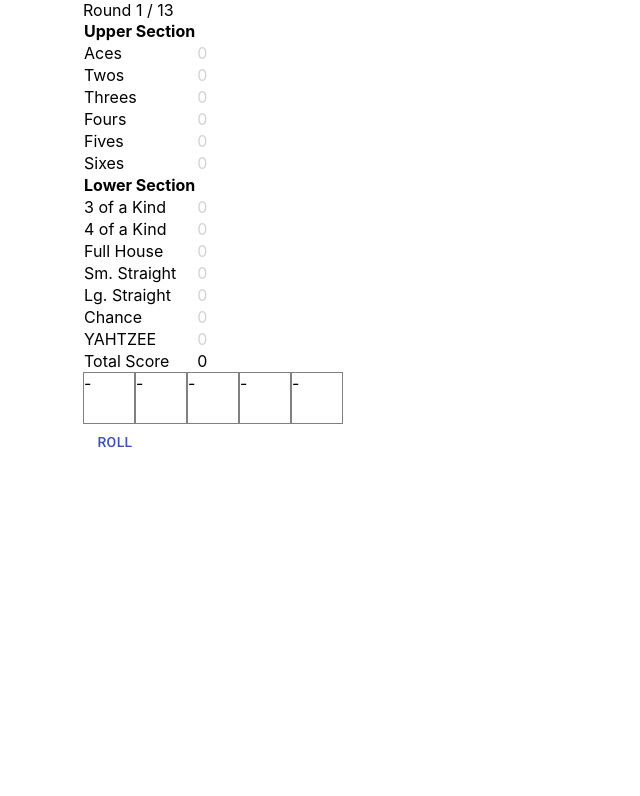
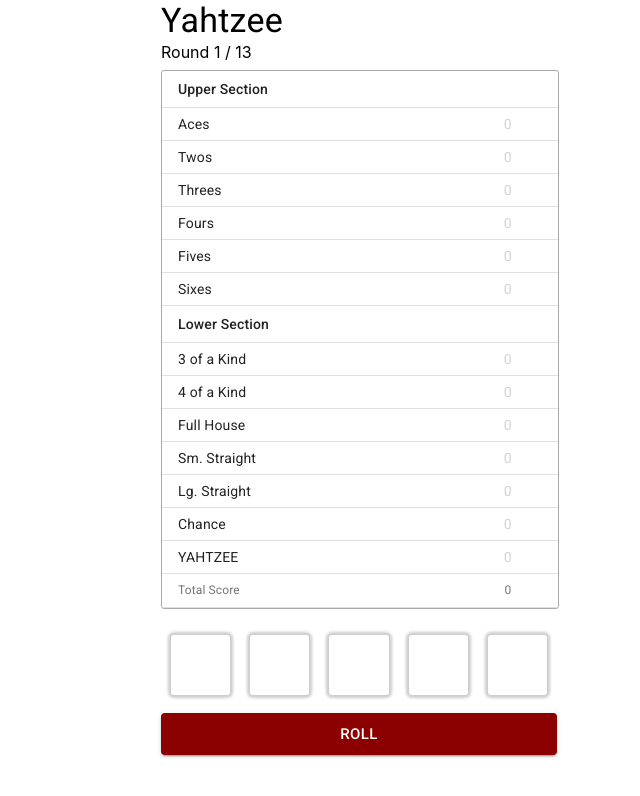
Before and after one commit to aamharris/yahtzee-react, a React (Create React App) app: page / in a window 1280 px wide. Shown: the top 796 px of the page, without its empty margins (281-921 px from the left). Built offline with nearby package versions, Linux system fonts and the light colour scheme.

Commit message:
update styles to use mui

```diff
--- a/src/dice-container/index.tsx
+++ b/src/dice-container/index.tsx
@@ -1,4 +1,4 @@
-import Box from "@material-ui/core/Box";
+import Box, { BoxProps } from "@material-ui/core/Box";
 import Button from "@material-ui/core/Button";
 import React from "react";
 import { YahtzeeDice } from "../game";
@@ -8,6 +8,7 @@
 import DiceFour from "./images/dice-four.png";
 import DiceFive from "./images/dice-five.png";
 import DiceSix from "./images/dice-six.png";
+import { styled } from "@material-ui/core/styles";
 
 type DiceContainerProps = {
   dice: YahtzeeDice[];
@@ -42,28 +43,49 @@
     onDiceRolled(diceRoll);
   };
 
+  type DicePlaceholderProps = BoxProps & {
+    islocked: boolean;
+  };
+
+  const DicePlaceholder = styled(({ islocked, ...other }) => <Box {...other} />)({
+    background: "##f3f3f3",
+    borderRadius: 3,
+    boxShadow: (props: DicePlaceholderProps) =>
+      `0px 0px 3px 3px rgba${props.islocked ? "(230,0,0,0.20)" : "(0,0,0,0.20)"}`,
+    webkitBoxShadow: "0px 0px 3px 3px rgba(0,0,0,0.20)",
+    mozBoxShadow: "0px 0px 3px 3px rgba(0,0,0,0.20)",
+    width: "60px",
+    height: "60px",
+    margin: "10px",
+  });
+
   return (
     <>
-      <Box display={"flex"}>
+      <Box py={1} display={"flex"}>
         {dice.map((d: YahtzeeDice) => {
           return (
-            <div
+            <DicePlaceholder
               key={d.id}
+              islocked={d.isLocked}
               data-testid={`dice-${d.id}`}
               onClick={() => onDiceClicked(d)}
-              style={{ width: "50px", height: "50px", border: `1px solid ${d.isLocked ? "yellow" : "gray"}` }}
             >
               {d.value ? (
-                <img style={{ width: "50px", height: "50px" }} src={dicePathLookup[d.value]} alt={d.value.toString()} />
-              ) : (
-                "-"
-              )}
-            </div>
+                <img style={{ height: "100%" }} src={dicePathLookup[d.value]} alt={d.value.toString()} />
+              ) : null}
+            </DicePlaceholder>
           );
         })}
       </Box>
-      <Button color="primary" onClick={rollDice} disabled={!canRollDice}>
-        Roll
+      <Button
+        fullWidth
+        size={"large"}
+        color={"primary"}
+        variant={"contained"}
+        onClick={rollDice}
+        disabled={!canRollDice}
+      >
+        <div>Roll</div>
       </Button>
     </>
   );
--- a/src/game/Game.css
+++ /dev/null
@@ -1,38 +0,0 @@
-.App {
-  text-align: center;
-}
-
-.App-logo {
-  height: 40vmin;
-  pointer-events: none;
-}
-
-@media (prefers-reduced-motion: no-preference) {
-  .App-logo {
-    animation: App-logo-spin infinite 20s linear;
-  }
-}
-
-.App-header {
-  background-color: #282c34;
-  min-height: 100vh;
-  display: flex;
-  flex-direction: column;
-  align-items: center;
-  justify-content: center;
-  font-size: calc(10px + 2vmin);
-  color: white;
-}
-
-.App-link {
-  color: #61dafb;
-}
-
-@keyframes App-logo-spin {
-  from {
-    transform: rotate(0deg);
-  }
-  to {
-    transform: rotate(360deg);
-  }
-}
--- a/src/game/index.tsx
+++ b/src/game/index.tsx
@@ -1,11 +1,14 @@
 import React, { useState } from "react";
-import "./Game.css";
 import DiceContainer from "../dice-container";
 import Scorecard, { YahtzeeScorecard2 } from "../scorecard";
 import { MAX_ROLL_PER_ROUND, MAX_ROUND_COUNT } from "../constants";
 import { createNewScorecard } from "../scorecard/scorecardManager";
 import Container from "@material-ui/core/Container";
 import Box from "@material-ui/core/Box";
+import AppBar from "@material-ui/core/AppBar";
+import Toolbar from "@material-ui/core/Toolbar";
+import Button from "@material-ui/core/Button";
+import Typography from "@material-ui/core/Typography";
 
 export interface YahtzeeDice {
   id: number;
@@ -54,9 +57,11 @@
   };
 
   return (
-    <Container maxWidth={"sm"}>
+    <Container maxWidth={"xs"}>
+      <Typography variant="h4">Yahtzee</Typography>
       <Box flex justifyContent={"center"}>
         <div>Round {gameRound} / 13</div>
+        <Box py={1}>
           <Scorecard
             dice={dice}
             scorecard={scorecard}
@@ -64,12 +69,16 @@
             onScorecardChanged={onScorecardChanged}
             canSelectScore={canSelectScore}
           />
+        </Box>
+        <Box>
           <DiceContainer
             dice={dice}
             onDiceClicked={onDiceClicked}
             canRollDice={currentRollCount !== MAX_ROLL_PER_ROUND && !isGameOver}
             onDiceRolled={onDiceRolled}
           />
+        </Box>
+
         {isGameOver && "Game Over!"}
       </Box>
     </Container>
--- a/src/index.tsx
+++ b/src/index.tsx
@@ -1,12 +1,29 @@
+import { createMuiTheme, ThemeProvider } from "@material-ui/core/styles";
 import React from "react";
 import ReactDOM from "react-dom";
 import Game from "./game";
 import "./index.css";
 import reportWebVitals from "./reportWebVitals";
 
+const theme = createMuiTheme({
+  palette: {
+    primary: {
+      main: "#8b0000",
+    },
+  },
+});
+
+function App() {
+  return (
+    <ThemeProvider theme={theme}>
+      <Game />
+    </ThemeProvider>
+  );
+}
+
 ReactDOM.render(
   <React.StrictMode>
-    <Game />
+    <App />
   </React.StrictMode>,
   document.getElementById("root")
 );
--- a/src/scorecard/ScorecardRow.tsx
+++ b/src/scorecard/ScorecardRow.tsx
@@ -1,3 +1,6 @@
+import TableCell from "@material-ui/core/TableCell";
+import TableRow from "@material-ui/core/TableRow";
+import React from "react";
 import { ScorecardRowData } from ".";
 
 type ScorecardRowProps = {
@@ -8,9 +11,9 @@
 function ScorecardRow({ scorecardRowData, onScoreClicked }: ScorecardRowProps) {
   const { category, markedScore, possibleScore } = scorecardRowData;
   return (
-    <tr role="row">
-      <td>{category}</td>
-      <td style={{ cursor: "pointer" }}>
+    <TableRow>
+      <TableCell>{category}</TableCell>
+      <TableCell align={"center"} style={{ cursor: "pointer" }}>
         {markedScore !== undefined ? (
           markedScore
         ) : (
@@ -18,8 +21,8 @@
             {possibleScore}
           </span>
         )}
-      </td>
-    </tr>
+      </TableCell>
+    </TableRow>
   );
 }
 
--- a/src/scorecard/index.tsx
+++ b/src/scorecard/index.tsx
@@ -1,8 +1,15 @@
-import React, { useEffect, useState } from "react";
+import React, { useEffect } from "react";
 import { YahtzeeDice } from "../game";
-import { FULL_HOUSE_SCORE, LG_STRAIGHT_SCORE, SM_STRAIGHT_SCORE, YAHTZEE_SCORE } from "../constants";
 import ScorecardRow from "./ScorecardRow";
 import ScorecardCalculator from "./scorecardManager";
+import TableContainer from "@material-ui/core/TableContainer";
+import TableHead from "@material-ui/core/TableHead";
+import TableCell from "@material-ui/core/TableCell";
+import Table from "@material-ui/core/Table";
+import TableBody from "@material-ui/core/TableBody";
+import TableRow from "@material-ui/core/TableRow";
+import TableFooter from "@material-ui/core/TableFooter";
+import { styled } from "@material-ui/core/styles";
 
 export type YahtzeeScorecard2 = {
   upperSection: ScorecardRowData[];
@@ -39,15 +46,22 @@
     onScorecardChanged(updatedScorecard);
   }, [dice]);
 
+  const ScorecardTableContainer = styled(TableContainer)({
+    border: 1,
+    borderRadius: 3,
+    borderStyle: "solid",
+    borderColor: "darkgray",
+  });
+
   return (
-    <div>
-      <table style={{ borderCollapse: "collapse" }}>
-        <thead>
-          <tr>
-            <th>Upper Section</th>
-          </tr>
-        </thead>
-        <tbody>
+    <ScorecardTableContainer>
+      <Table size="small">
+        <TableHead>
+          <TableRow>
+            <TableCell colSpan={2}>Upper Section</TableCell>
+          </TableRow>
+        </TableHead>
+        <TableBody>
           {scorecard?.upperSection.map((rowData: ScorecardRowData) => {
             return (
               <ScorecardRow
@@ -57,13 +71,13 @@
               />
             );
           })}
-        </tbody>
-        <thead>
-          <tr>
-            <th>Lower Section</th>
-          </tr>
-        </thead>
-        <tbody>
+        </TableBody>
+        <TableHead>
+          <TableRow>
+            <TableCell colSpan={2}>Lower Section</TableCell>
+          </TableRow>
+        </TableHead>
+        <TableBody>
           {scorecard?.lowerSection.map((rowData: ScorecardRowData) => {
             return (
               <ScorecardRow
@@ -73,15 +87,15 @@
               />
             );
           })}
-        </tbody>
-        <tfoot>
-          <tr>
-            <td>Total Score</td>
-            <td>{scorecard?.totalScore}</td>
-          </tr>
-        </tfoot>
-      </table>
-    </div>
+        </TableBody>
+        <TableFooter>
+          <TableRow>
+            <TableCell>Total Score</TableCell>
+            <TableCell align={"center"}>{scorecard?.totalScore}</TableCell>
+          </TableRow>
+        </TableFooter>
+      </Table>
+    </ScorecardTableContainer>
   );
 }
 
```
Lines whose indentation alone changed are shown as unchanged.
